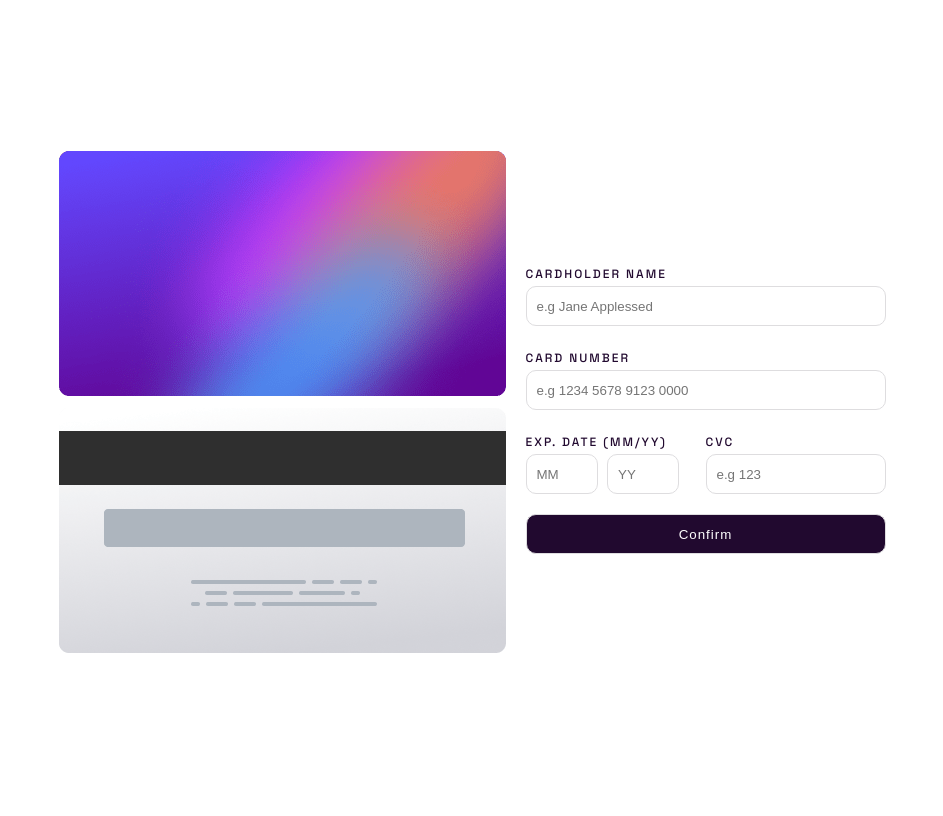
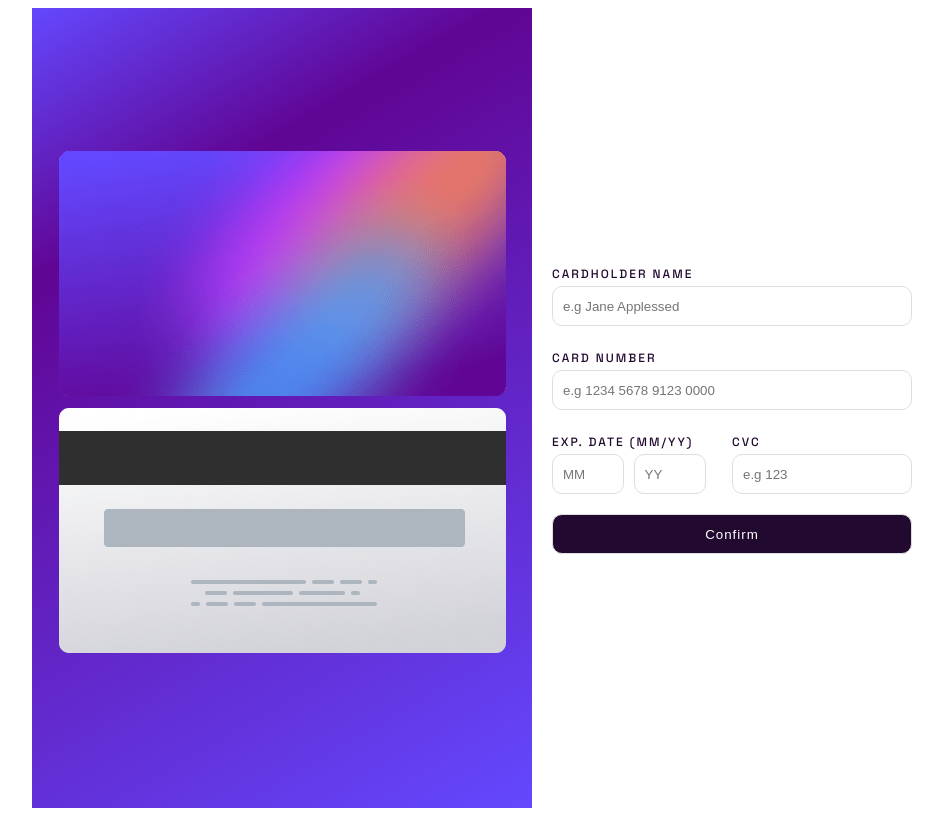
Before and after one commit to IsraelSantizo98/interactive-card-details-form-main, a plain HTML site: page index.html in a window 1280 px wide. Shown: the whole page, without its empty margins (166-1109 px from the left). Drawn offline with Linux system fonts and the light colour scheme.

Commit message:
Se agrega estilos incompletos al background

```diff
--- a/css/style.css
+++ b/css/style.css
@@ -37,6 +37,17 @@ body{
 }
 .mb-2{
     margin-bottom: 2rem;
+}
+/* Right */
+.right{
+    width: 50rem;
+    height: 100%;
+    flex-direction: column;
+    background: rgb(100,72,254);
+    background: linear-gradient(150deg, rgba(100,72,254,1) 0%, rgba(96,5,148,1) 25%, rgba(100,72,254,1) 100%);
+}
+.right__front{
+    text-align: left;
 }
 /* Left */
 .left{
```
